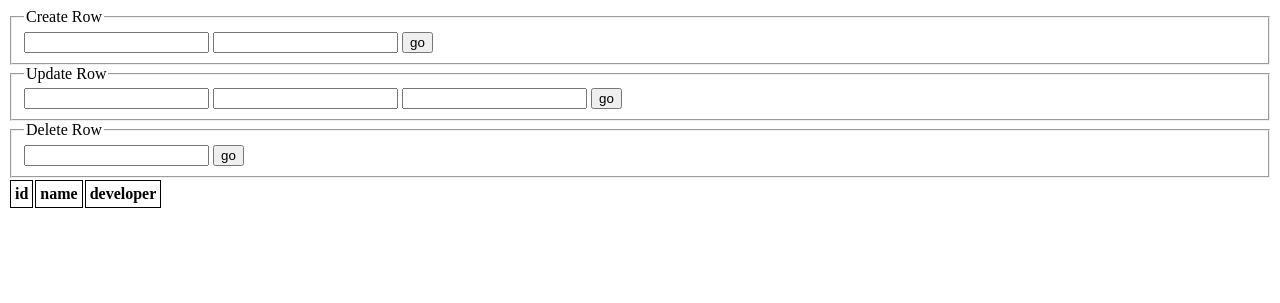
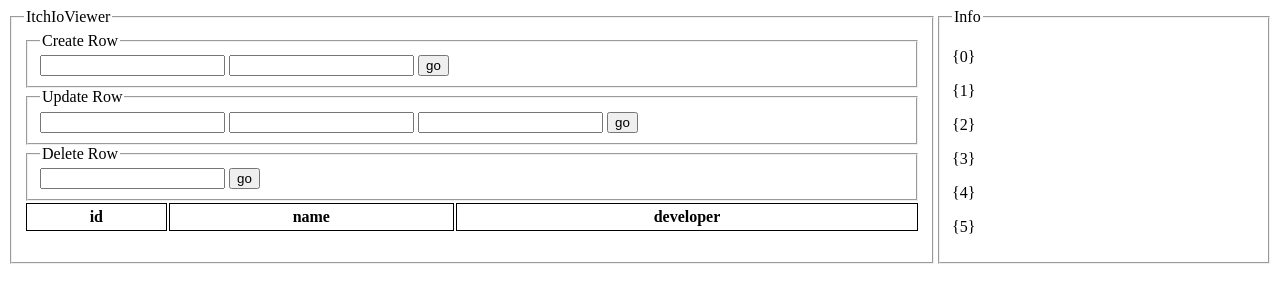
Before and after one commit to three-halves/ItchIoViewer, a Flask app: page / in a window 1280 px wide. Shown: the top 303 px of the page. Run offline with Flask 3, Linux system fonts and the light colour scheme; data that the repository does not hold is empty.

Commit message:
Implement sidebar system

```diff
--- a/app.py
+++ b/app.py
@@ -44,4 +44,9 @@ def create_app():
     def get_games():
         return json.dumps([tuple(row) for row in db.get_games()])
 
+
+    @app.route('/api/game/<id>', methods=['GET',])
+    def get_game(id):
+        return json.dumps(tuple(db.get_game(id)))
+
     return app
--- a/db.py
+++ b/db.py
@@ -50,6 +50,12 @@ def get_games():
         'SELECT * FROM game'
     ).fetchall()
 
+def get_game(id):
+    return get_db().execute(
+        'SELECT * FROM game WHERE id = ?',
+        (id,)
+    ).fetchone()
+
 def update_game(id: str, name: str, developer: str):
     db = get_db()
     db.execute(
--- a/static/style.css
+++ b/static/style.css
@@ -1,3 +1,18 @@
+.app-container {
+    display: grid;
+    grid-template-columns: auto 1fr;
+}
+
+.main {
+    width: 70vw;
+    resize: horizontal;
+    overflow: auto;
+}
+
+table {
+    width: 100%;
+}
+
 td, th {
     border: 1px solid black;
     padding: 4px;
--- a/templates/index.html
+++ b/templates/index.html
@@ -7,6 +7,9 @@
     <link rel="stylesheet" href={{ url_for('static', filename='style.css') }}>
 </head>
 <body>
+    <div class="app-container">
+        <fieldset class="main">
+            <legend>ItchIoViewer</legend>
             <form class="form" method="post">
                 <fieldset>
                     <legend>Create Row</legend>
@@ -42,6 +45,21 @@
                 </tr>
 
             </table>
+        </fieldset>
+
+        <fieldset class="sidebar">
+            <legend>Info</legend>
+            <div id="game-info">
+                <p>{0}</p>
+                <p>{1}</p>
+                <p>{2}</p>
+                <p>{3}</p>
+                <p>{4}</p>
+                <p>{5}</p>
+
+            </div>
+        </fieldset>
+    </div>
 </body>
 <script>
     const ROOT_URL = "/"
@@ -51,6 +69,52 @@
     const tableRef = document.getElementById("table");
     const tableBase = tableRef.innerHTML;
     let selectedRow = null;
+
+    class UI {
+        // htmelement as string with placeholders defined with curly braces
+        constructor(template) {
+            this.template = template;
+            this.render = this.render.bind(this);
+            this.format = this.format.bind(this);
+        }
+
+        // render template with parameters and return innerhtml string
+        render(params) {
+            return this.template.format(params);
+        }
+
+        format() {
+            var args = arguments;
+            return this.replace(/{(\d+)}/g, function(match, number) {
+              return typeof args[number] != 'undefined'
+                ? args[number]
+                : match
+              ;
+            });
+          };
+    }
+
+    String.prototype.format = String.prototype.format ||
+    function () {
+        "use strict";
+        var str = this.toString();
+        if (arguments.length) {
+            var t = typeof arguments[0];
+            var key;
+            var args = ("string" === t || "number" === t) ?
+                Array.prototype.slice.call(arguments)
+                : arguments[0];
+
+            for (key in args) {
+                str = str.replace(new RegExp("\\{" + key + "\\}", "gi"), args[key]);
+            }
+        }
+
+        return str;
+    };
+
+    let sidebarRef = document.getElementById("game-info");
+    let sidebarUI = new UI(document.getElementById("game-info").innerHTML);
 
     // initial render
     render();
@@ -79,6 +143,13 @@
         if (selectedRow != null) deselectRow(selectedRow);
         selectedRow = row;
         selectedRow.classList.add("selected");
+
+        // get clicked row
+        fetch(ROOT_URL + `api/game/${row.children[0].innerHTML}`)
+        .then(response => response.json())
+        .then((data) => {
+            sidebarRef.innerHTML = sidebarUI.render(data.slice(1));
+        });
     }
 
     function deselectRow(row) {
```
Lines whose indentation alone changed are shown as unchanged.
